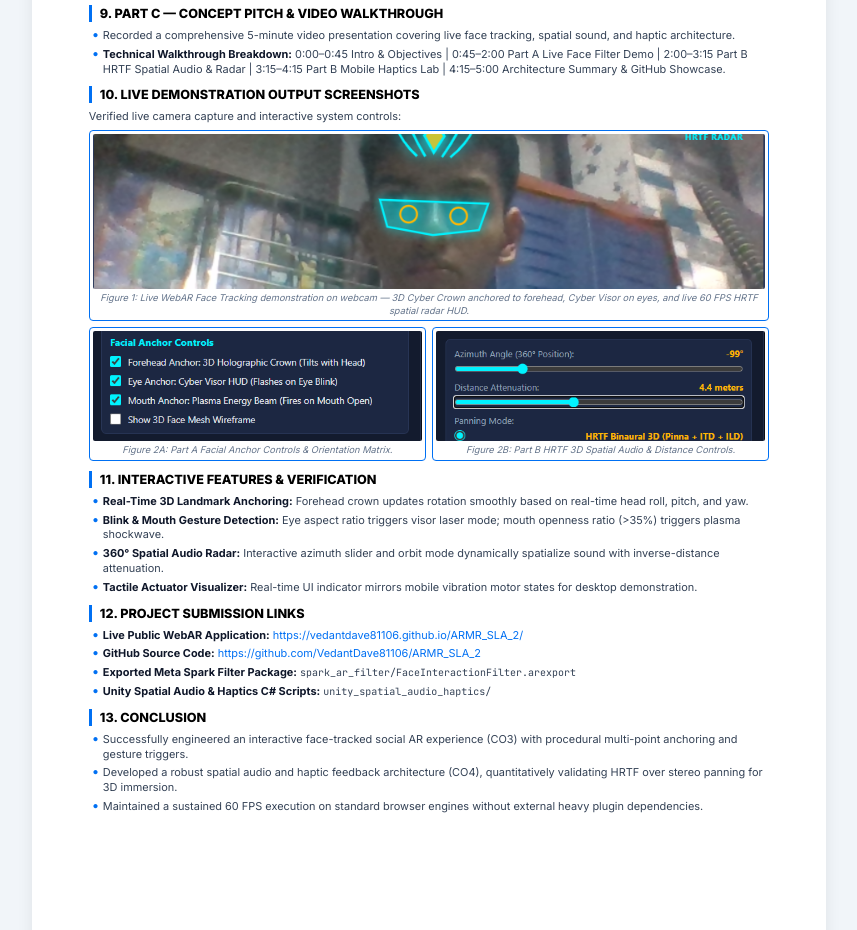
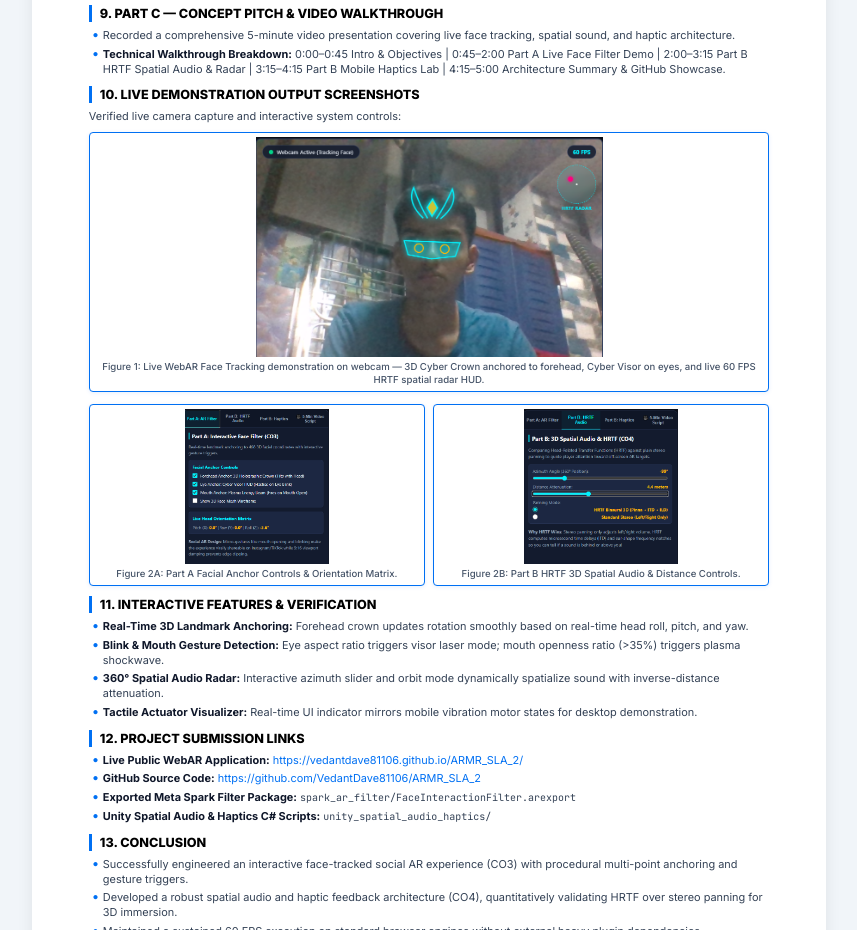
Before and after one commit to VedantDave81106/ARMR_SLA_2, a website: page ARMR_SLA_2_REPORT.html in a window 1280 px wide. Shown: the part 2420-3350 px from the top of the page, without its empty margins (211-1068 px from the left). Drawn offline with Linux system fonts and the light colour scheme.

Commit message:
Fix output screenshots cropping: Ensure 100% uncropped images with full UI visibility

```diff
--- a/ARMR_SLA_2_REPORT.html
+++ b/ARMR_SLA_2_REPORT.html
@@ -207,46 +207,51 @@
       font-weight: 700;
     }
 
-    /* Screenshots Container */
+    /* Screenshots Container - 100% Uncropped */
     .screenshot-group {
-      margin: 6px 0;
+      margin: 8px 0;
       display: flex;
       flex-direction: column;
-      gap: 6px;
+      gap: 8px;
     }
 
     .screenshot-card {
       border: 1px solid #0070f3;
       border-radius: 4px;
-      padding: 3px;
+      padding: 4px;
       background: #ffffff;
       text-align: center;
+      box-shadow: 0 1px 4px rgba(0, 112, 243, 0.1);
     }
 
     .screenshot-card img {
       width: 100%;
-      max-height: 155px;
-      object-fit: cover;
+      height: auto;
+      max-height: 220px;
+      object-fit: contain !important;
       border-radius: 2px;
       display: block;
+      margin: 0 auto;
     }
 
     .screenshot-dual {
       display: grid;
       grid-template-columns: 1fr 1fr;
-      gap: 6px;
+      gap: 8px;
+      margin-top: 4px;
     }
 
     .screenshot-dual .screenshot-card img {
-      max-height: 110px;
+      max-height: 155px;
+      object-fit: contain !important;
     }
 
     .caption {
-      font-size: 7pt;
-      color: #64748b;
-      margin-top: 3px;
+      font-size: 7.2pt;
+      color: #475569;
+      margin-top: 4px;
       text-align: center;
-      font-style: italic;
+      font-weight: 500;
     }
 
     /* Footer */
```
Also changed, not shown: 1 other file.
